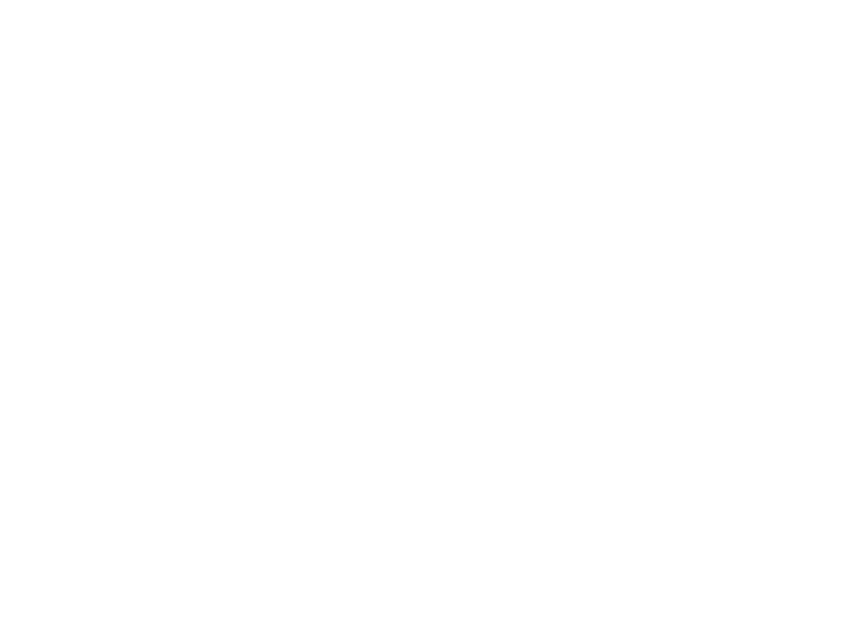
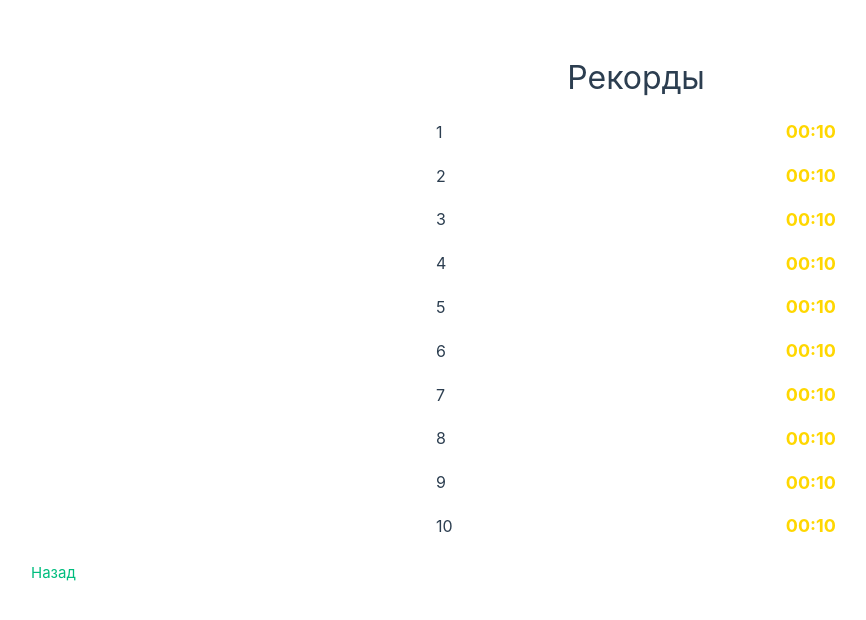
Before and after one commit to reznikovkg/vue-3-docker-compose, a Vue app in the folder vue/: page /record in a window 1280 px wide. Before the commit this address had no page. Shown: the top 620 px of the page, without its empty margins (4-870 px from the left). Built offline with nearby package versions, Linux system fonts and the light colour scheme.

Commit message:
Добавлена страница рекордов

```diff
--- a/vue/src/components/pages/IndexPage.vue
+++ b/vue/src/components/pages/IndexPage.vue
@@ -23,6 +23,9 @@
     </div>
     <RouterLink :to="{ name: $routes.SETTING }">
       Настройки
+    </RouterLink>
+    <RouterLink :to="{ name: $routes.RECORD }">
+      Рекорды
     </RouterLink>
     <div v-if="showWinMessage" class="win-message">
       Победа
--- /dev/null
+++ b/vue/src/components/pages/RecordPage.vue
@@ -0,0 +1,60 @@
+<template>
+  <div class="controls">
+    <h1>Рекорды</h1>
+    <div
+        v-for="(time, index) in recs"
+        :key="index"
+        class="control-row"
+    >
+      {{ index + 1 }}
+      <span class="record-time">{{ formatTime(time) }}</span>
+    </div>
+  </div>
+  <RouterLink :to="{ name: $routes.INDEX }">Назад</RouterLink>
+</template>
+
+<script setup>
+import { onMounted, ref } from 'vue'
+
+let recs = ref([])
+const count = 10
+
+onMounted(() => {
+  recs.value = init()
+  console.log('Инициализированы нулевые рекорды')
+})
+
+const init = () => Array(count).fill().map(() => 10)
+
+const formatTime = (seconds) => {
+  const mins = Math.floor(seconds / 60)
+  const secs = seconds % 60
+  return `${mins.toString().padStart(2, '0')}:${secs.toString().padStart(2, '0')}`
+}
+</script>
+
+<style lang="scss" scoped>
+$main-color: gold;
+
+.controls {
+  text-align: center;
+  padding: 20px;
+  gap: 15px;
+  display: flex;
+  flex-direction: column;
+  font-size: 16px;
+  align-items: center;
+}
+.control-row {
+  display: flex;
+  align-items: center;
+  justify-content: space-between;
+  gap: 20px;
+  width: 400px;
+}
+.record-time {
+  font-size: 18px;
+  font-weight: bold;
+  color: $main-color
+}
+</style>
--- a/vue/src/router/index.js
+++ b/vue/src/router/index.js
@@ -2,10 +2,12 @@ import { createWebHistory, createRouter } from 'vue-router'
 
 import IndexPage from './../components/pages/IndexPage.vue'
 import SettingPage from './../components/pages/SettingPage.vue'
+import RecordPage from './../components/pages/RecordPage.vue'
 
 export const ROUTES = {
   SETTING: 'SETTING',
   INDEX: 'INDEX',
+  RECORD: 'RECORD'
 }
 
 const routes = [
@@ -13,6 +15,11 @@ const routes = [
     name: ROUTES.SETTING,
     path: '/setting',
     component: SettingPage
+  },
+  {
+    name: ROUTES.RECORD,
+    path: '/record',
+    component: RecordPage
   },
   {
     name: ROUTES.INDEX,
```
